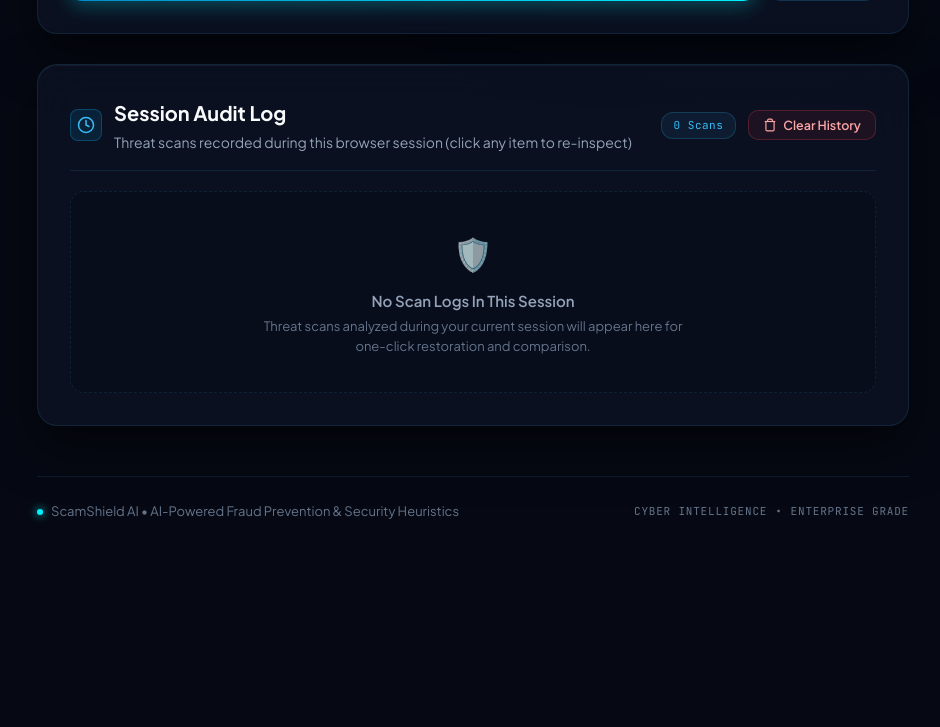
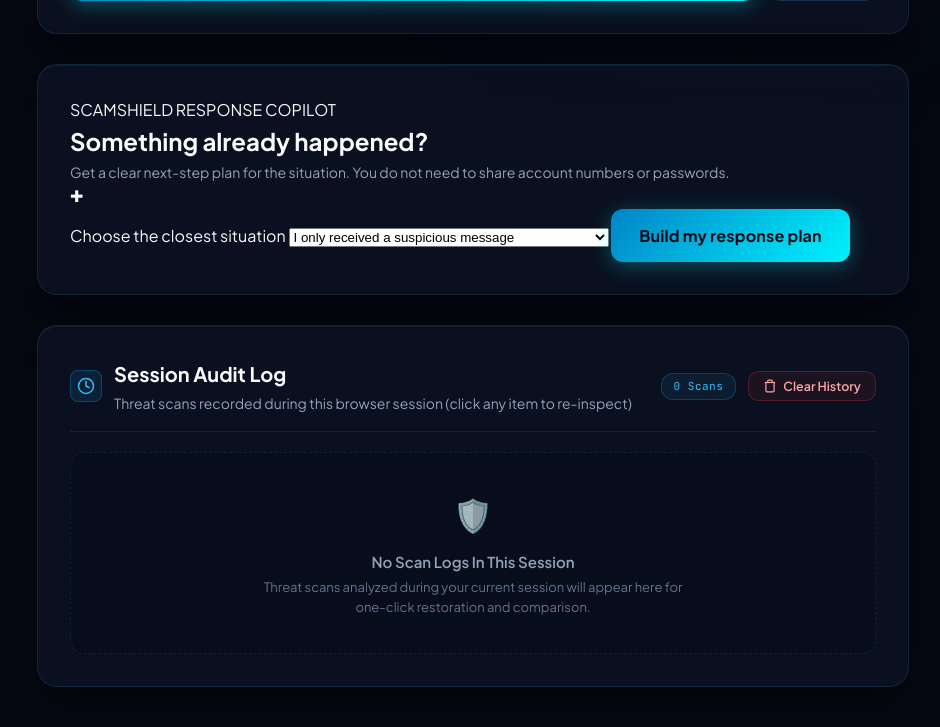
Before and after one commit to shubham-bahadurge/scamshield-ai, a Flask app: page / in a window 1280 px wide. Shown: the part 832-1559 px from the top of the page, without its empty margins (167-1107 px from the left). Before the commit the page ends 1352 px from the top, so only its background shows below. Run offline with Flask 3, Linux system fonts and the light colour scheme.

Commit message:
Add incident response copilot UI

```diff
--- a/templates/index.html
+++ b/templates/index.html
@@ -321,6 +321,44 @@
 
             </section>
 
+            <!-- Incident Response Copilot: deterministic, privacy-first guidance -->
+            <section id="incident-response-section" class="glass-panel incident-panel">
+                <div class="incident-heading">
+                    <div>
+                        <span class="incident-kicker">SCAMSHIELD RESPONSE COPILOT</span>
+                        <h2>Something already happened?</h2>
+                        <p class="subtitle">Get a clear next-step plan for the situation. You do not need to share account numbers or passwords.</p>
+                    </div>
+                    <span class="incident-shield" aria-hidden="true">✚</span>
+                </div>
+                <div class="incident-form">
+                    <label for="incident-scenario">Choose the closest situation</label>
+                    <select id="incident-scenario" class="incident-select">
+                        <option value="received">I only received a suspicious message</option>
+                        <option value="clicked">I clicked a link</option>
+                        <option value="shared_credentials">I shared a password, OTP, PIN, or banking detail</option>
+                        <option value="sent_money">I sent money or found an unauthorised transaction</option>
+                        <option value="installed_app">I installed an unfamiliar app or file</option>
+                        <option value="shared_screen">I shared my screen or allowed remote access</option>
+                    </select>
+                    <button type="button" id="response-plan-btn" class="primary-btn glow-btn" onclick="buildIncidentResponsePlan()">
+                        <span class="btn-text">Build my response plan</span>
+                    </button>
+                </div>
+                <div id="incident-response-result" class="incident-result hidden" aria-live="polite">
+                    <div class="incident-result-top">
+                        <div>
+                            <span class="incident-priority-label">PRIORITY</span>
+                            <h3 id="incident-response-title"></h3>
+                        </div>
+                        <span id="incident-response-priority" class="incident-priority"></span>
+                    </div>
+                    <ol id="incident-response-steps" class="incident-steps"></ol>
+                    <p id="incident-response-report" class="incident-report"></p>
+                    <p id="incident-response-privacy" class="incident-privacy"></p>
+                </div>
+            </section>
+
             <!-- Session Threat Audit Log / Scan History -->
             <section id="history-section" class="glass-panel history-panel">
 
```
